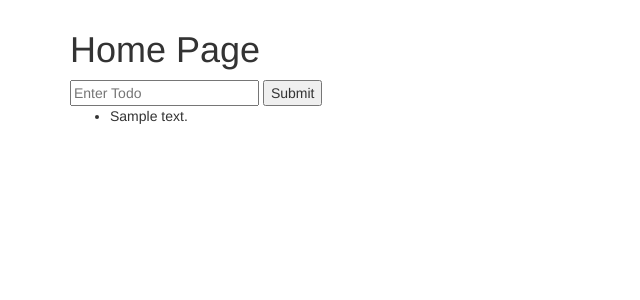
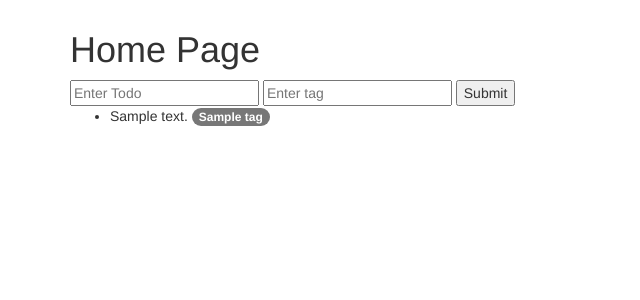
Before and after one commit to taibayard/python-django-todo, a Django app: page / in a window 1280 px wide. Shown: the part 60-360 px from the top of the page, without its empty margins (0-640 px from the left). Run offline with Django 3.2, Linux system fonts and the light colour scheme; a user stored in the database is signed in; tables that the repository leaves empty hold one stand-in row (values such as "Sample post"); some libraries are stand-ins or nearby versions.

Commit message:
Added 1:M and M:M associations

```diff
--- a/todoapp/models.py
+++ b/todoapp/models.py
@@ -1,7 +1,15 @@
 from django.db import models
+from django.contrib.auth.models import User
+
+class Tag(models.Model):
+    name = models.CharField(max_length=50)
+    def __str__(self):
+        return self.name
 
 # Create your models here.
 class Todo(models.Model):
     text = models.CharField(max_length=150)
+    user = models.ForeignKey(User, on_delete=models.CASCADE, blank=True, null=True)
+    tags = models.ManyToManyField(Tag)
     def __str__(self):
         return self.text
--- a/todoapp/templates/todoapp/index.html
+++ b/todoapp/templates/todoapp/index.html
@@ -5,11 +5,17 @@
 <form action="/" method="POST">
   {% csrf_token %}
   <input type="text" name="text" placeholder="Enter Todo">
+  <input type="text" name="tag" placeholder="Enter tag">
   <input type="submit">
 </form>
 <ul>
   {% for todo in todos %}
-    <li>{{todo.text}}</li>
+    <li>
+      {{todo.text}}
+      {% for tag in todo.tags.all %}
+        <span class="badge">{{tag.name}}</span>
+      {% endfor %}
+    </li>
   {% endfor %}
 </ul>
 {% endblock %}
--- a/todoapp/views.py
+++ b/todoapp/views.py
@@ -1,20 +1,26 @@
 from django.shortcuts import render, redirect
 from django.contrib.auth.models import User
 from django.contrib import auth
-from .models import Todo
+from .models import Todo, Tag
 
 # Create your views here.
 def index(request):
     if request.method == "GET":
         context = {
-            "todos": Todo.objects.all()
+            "todos": Todo.objects.filter(user_id=request.user).select_related()
         }
         return render(request, 'todoapp/index.html', context)
     elif request.method == "POST":
-        new_todo = Todo()
-        new_todo.text = request.POST["text"]
-        new_todo.save()
-        return redirect('index')
+        if request.user.is_authenticated:
+            new_todo = Todo()
+            new_todo.text = request.POST["text"]
+            tag, created = Tag.objects.get_or_create(name=request.POST["tag"])
+            new_todo.user_id = request.user.id
+            new_todo.save()
+            new_todo.tags.add(tag)
+            return redirect('index')
+        else:
+            return redirect('/login')
 
 def signup(request):
     context = {"error": False}
```
Also changed, not shown: todoapp/migrations/0002_todo_user.py (added), todoapp/migrations/0003_auto_20170213_1158.py (added).
